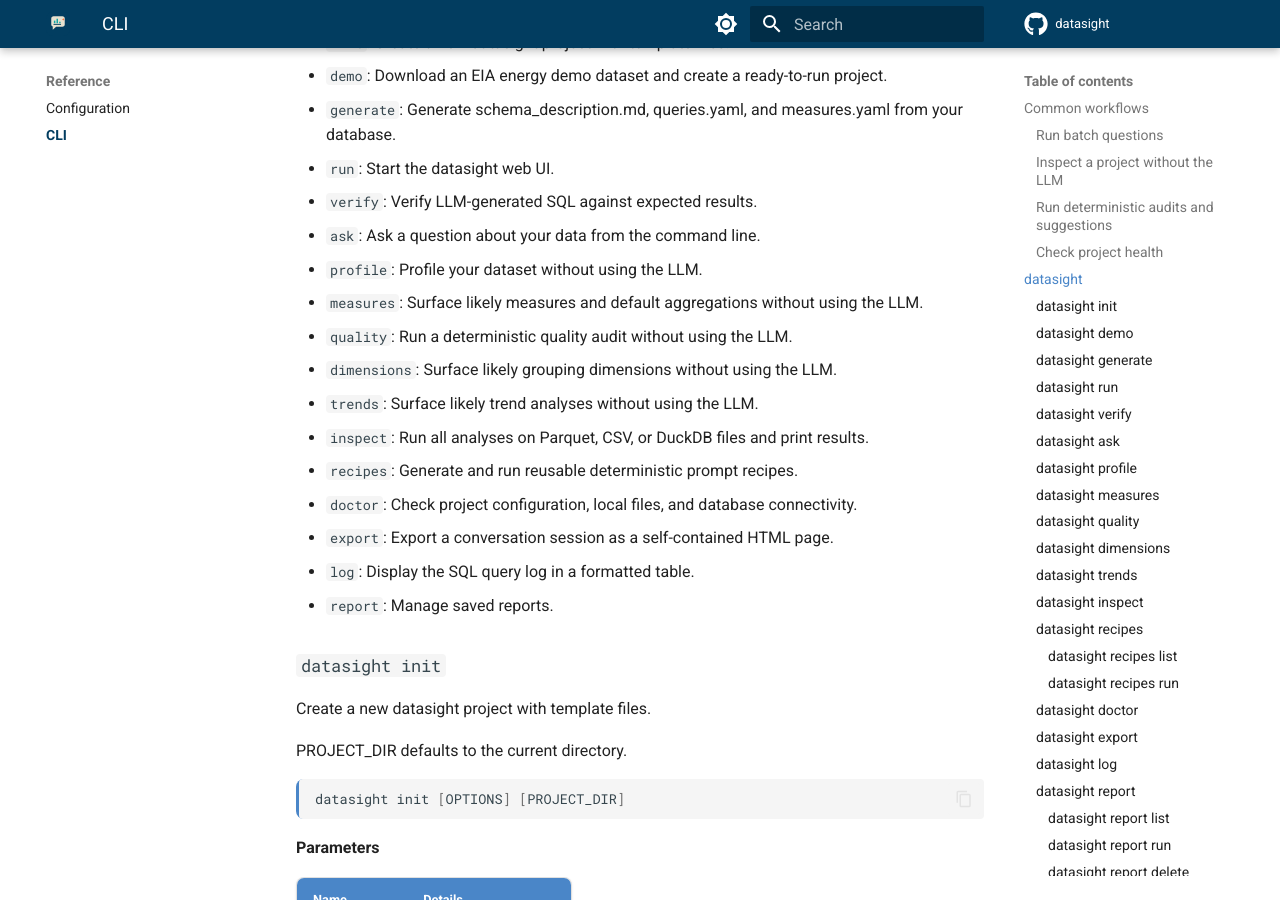
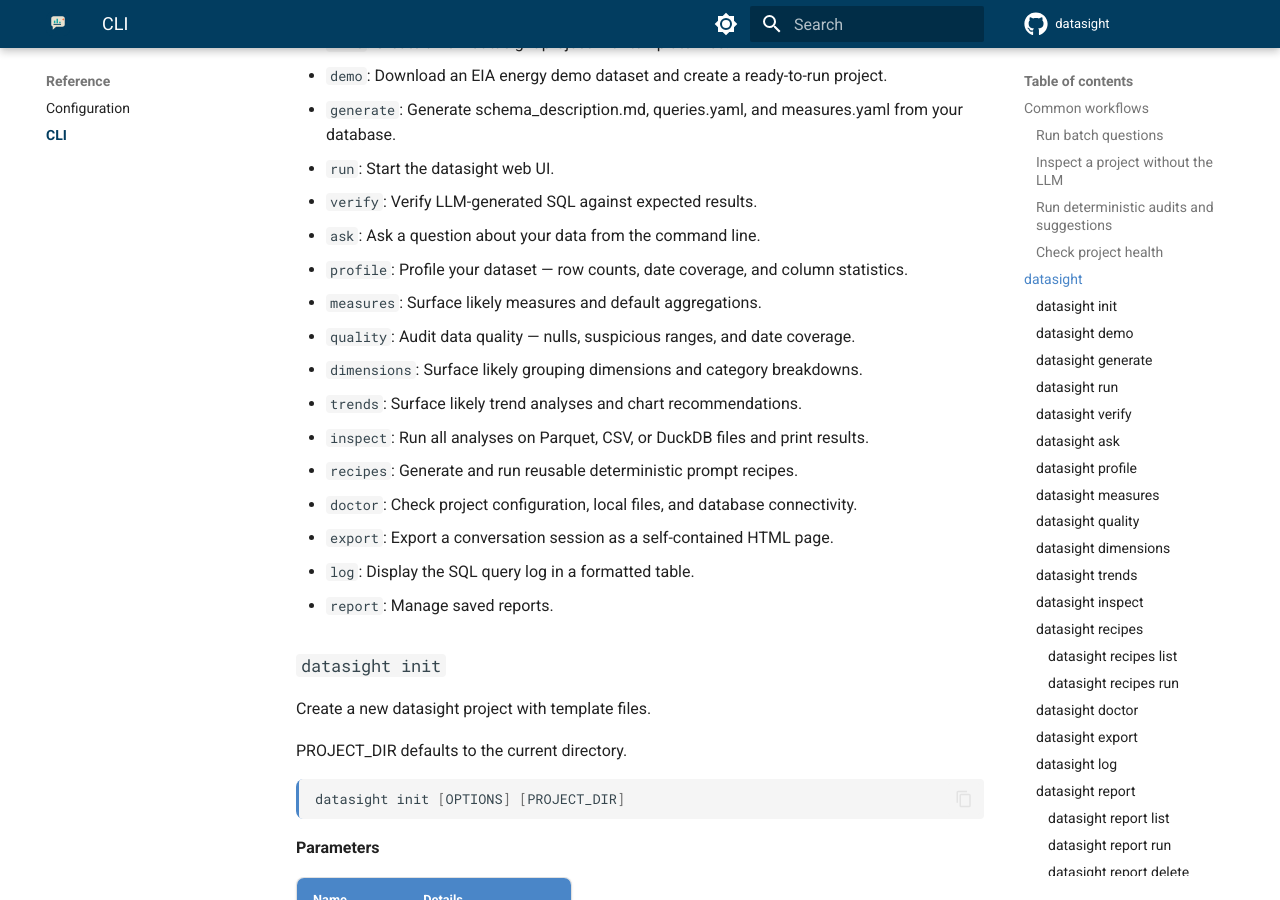
Before and after one commit to dsgrid/datasight, an MkDocs documentation site: the page built from docs/reference/cli.md, in a window 1280 px wide and 900 px high, scrolled down 1346 px. Built offline with MkDocs 1.6.1 and Material for MkDocs 9.7.7, drawn with Linux system fonts in a browser that asks for light colours; comment, search, counter and statistics services are not loaded; some of the changed text lies outside the part shown.

Commit message:
Group CLI commands by use case in help output
Organize datasight --help into five panels: Quick start, Data analysis,
Project setup, AI-powered, and Utilities. Rewrite command descriptions
to be more informative now that the group name provides context.

Also remove HTTP API curl examples from query-log docs.

Co-Authored-By: Claude Opus 4.6 <noreply@anthropic.com>

````diff
--- a/docs/reference/cli.md
+++ b/docs/reference/cli.md
@@ -59,11 +59,11 @@ datasight [OPTIONS] COMMAND [ARGS]...
 - `run`: Start the datasight web UI.
 - `verify`: Verify LLM-generated SQL against expected results.
 - `ask`: Ask a question about your data from the command line.
-- `profile`: Profile your dataset without using the LLM.
-- `measures`: Surface likely measures and default aggregations without using the LLM.
-- `quality`: Run a deterministic quality audit without using the LLM.
-- `dimensions`: Surface likely grouping dimensions without using the LLM.
-- `trends`: Surface likely trend analyses without using the LLM.
+- `profile`: Profile your dataset — row counts, date coverage, and column statistics.
+- `measures`: Surface likely measures and default aggregations.
+- `quality`: Audit data quality — nulls, suspicious ranges, and date coverage.
+- `dimensions`: Surface likely grouping dimensions and category breakdowns.
+- `trends`: Surface likely trend analyses and chart recommendations.
 - `inspect`: Run all analyses on Parquet, CSV, or DuckDB files and print results.
 - `recipes`: Generate and run reusable deterministic prompt recipes.
 - `doctor`: Check project configuration, local files, and database connectivity.
@@ -227,7 +227,7 @@ datasight ask [OPTIONS] [QUESTION]
 
 ### `datasight profile`
 
-Profile your dataset without using the LLM.
+Profile your dataset — row counts, date coverage, and column statistics.
 
 ```bash
 datasight profile [OPTIONS]
@@ -245,7 +245,7 @@ datasight profile [OPTIONS]
 
 ### `datasight measures`
 
-Surface likely measures and default aggregations without using the LLM.
+Surface likely measures and default aggregations.
 
 ```bash
 datasight measures [OPTIONS]
@@ -264,7 +264,7 @@ datasight measures [OPTIONS]
 
 ### `datasight quality`
 
-Run a deterministic quality audit without using the LLM.
+Audit data quality — nulls, suspicious ranges, and date coverage.
 
 ```bash
 datasight quality [OPTIONS]
@@ -281,7 +281,7 @@ datasight quality [OPTIONS]
 
 ### `datasight dimensions`
 
-Surface likely grouping dimensions without using the LLM.
+Surface likely grouping dimensions and category breakdowns.
 
 ```bash
 datasight dimensions [OPTIONS]
@@ -298,7 +298,7 @@ datasight dimensions [OPTIONS]
 
 ### `datasight trends`
 
-Surface likely trend analyses without using the LLM.
+Surface likely trend analyses and chart recommendations.
 
 Optionally pass one or more Parquet, CSV, or DuckDB files directly:
 
````
Also changed, not shown: docs/end-user/query-log.md (+1 -10 lines), 1 other file.
